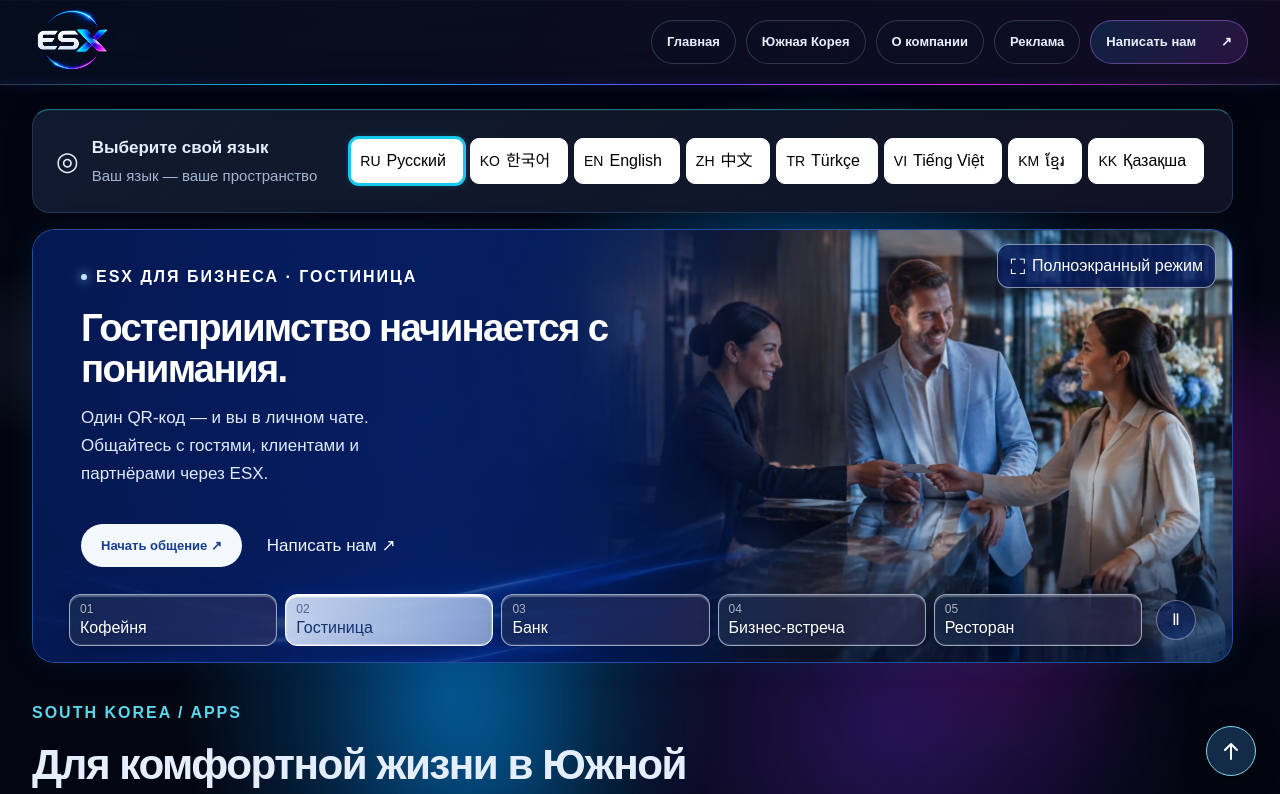
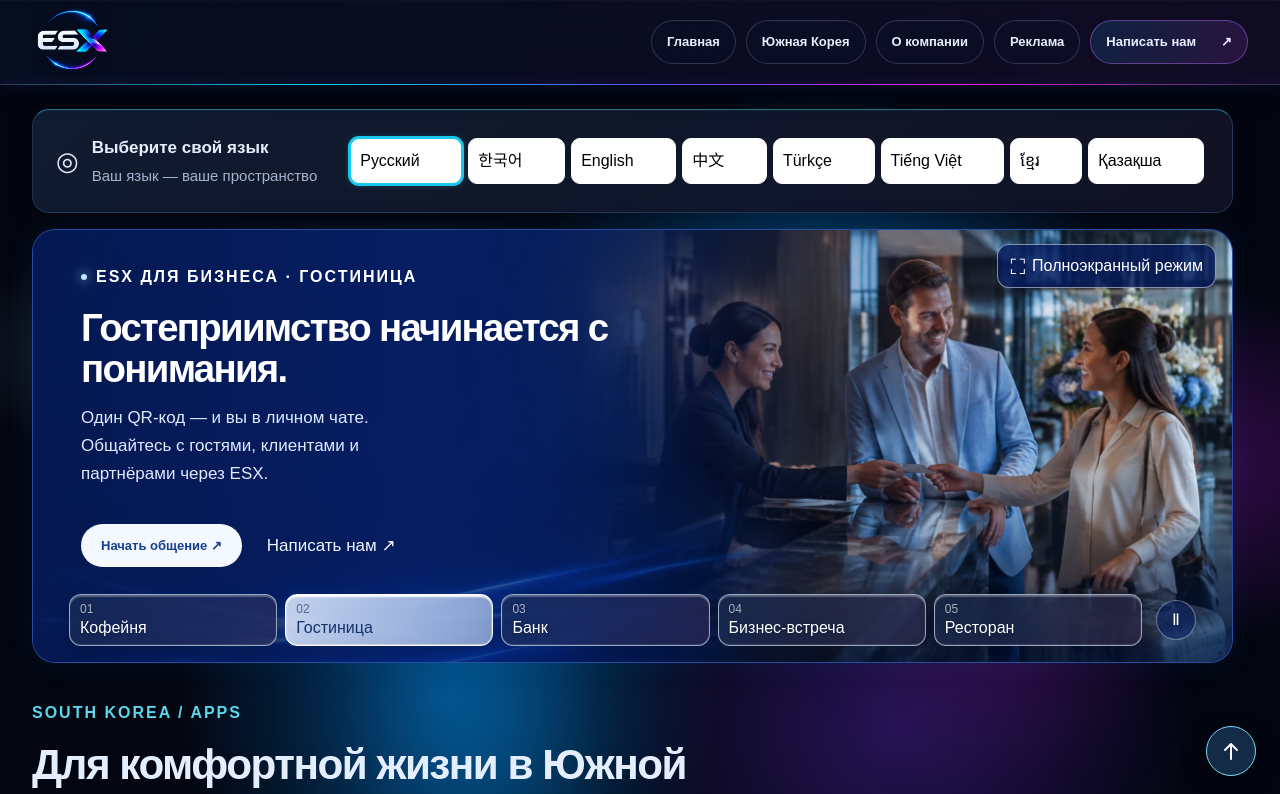
Before and after one commit to evgeniy210688-a11y/esx, a Next.js app: page / in a window 1280 px wide. Shown: the top 794 px of the page. Built offline with nearby package versions, Linux system fonts and the light colour scheme.

Commit message:
Remove language abbreviations from selector buttons

```diff
--- a/app/design/SitePage.tsx
+++ b/app/design/SitePage.tsx
@@ -123,7 +123,7 @@ export default function SitePage({ section = 'home' }: { section?: 'home' | 'kor
       <nav id="main-navigation" aria-label={t[44]}>{navigation.map(({id,label:i})=><Link style={{ backdropFilter: 'blur(14px)', WebkitBackdropFilter: 'blur(14px)' }} onClick={() => setMenuOpen(false)} className={i===4?'nav-contact':''} href={navigationHref(id)} key={id}>{t[i]}{i===4&&<span>↗</span>}</Link>)}</nav>
     </div></header>
     <main key={section} className="site-main page-enter">
-      <section className="language-panel" aria-label={t[10]}><div className="language-label"><span>◎</span><div><strong>{t[10]}</strong><small>{t[11]}</small></div></div><div className="language-row">{languages.map(l=><button lang={l.code} key={l.code} onClick={()=>choose(l.code)} aria-pressed={language===l.code} className={language===l.code?'selected':''}><span>{l.code.toUpperCase()}</span>{l.name}</button>)}</div></section>
+      <section className="language-panel" aria-label={t[10]}><div className="language-label"><span>◎</span><div><strong>{t[10]}</strong><small>{t[11]}</small></div></div><div className="language-row">{languages.map(l=><button lang={l.code} key={l.code} onClick={()=>choose(l.code)} aria-pressed={language===l.code} className={language===l.code?'selected':''}>{l.name}</button>)}</div></section>
       {section === 'korea' && <KoreaSection language={language} />}
       {section === 'advertising' && (
 <section id="advertising" className="advertising"><div><div className="eyebrow">{t[3]}</div><h1 style={{ fontSize: 'clamp(30px, 3.3vw, 43px)', lineHeight: 1.1 }}>{t[26]}</h1><p>{t[27]}</p><a href="/contact" className="button light">{t[31]} ↗</a></div><div className="ad-formats"><small>{t[45]}</small>{[28,29,30].map((n,i)=><div key={n}><span>0{i+1}</span><h3>{t[n]}</h3><span>↗</span></div>)}</div></section>
```
